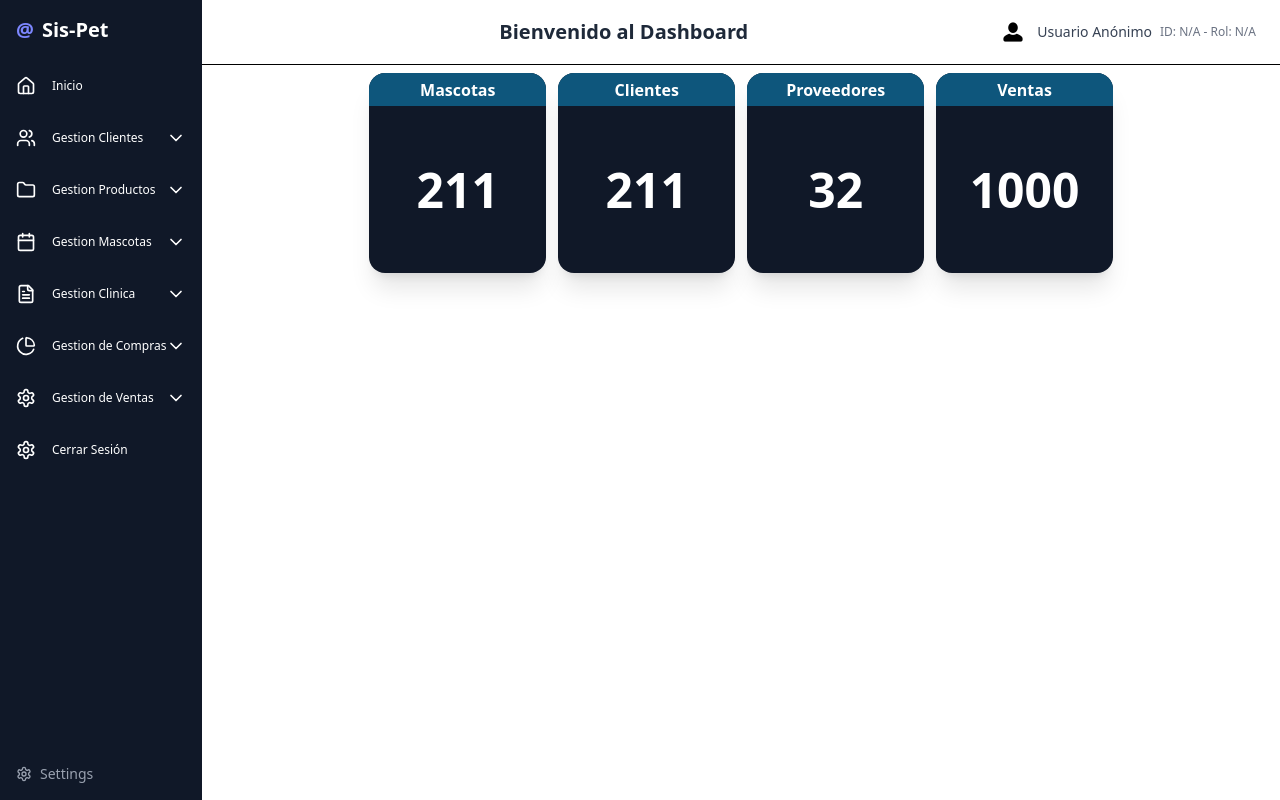
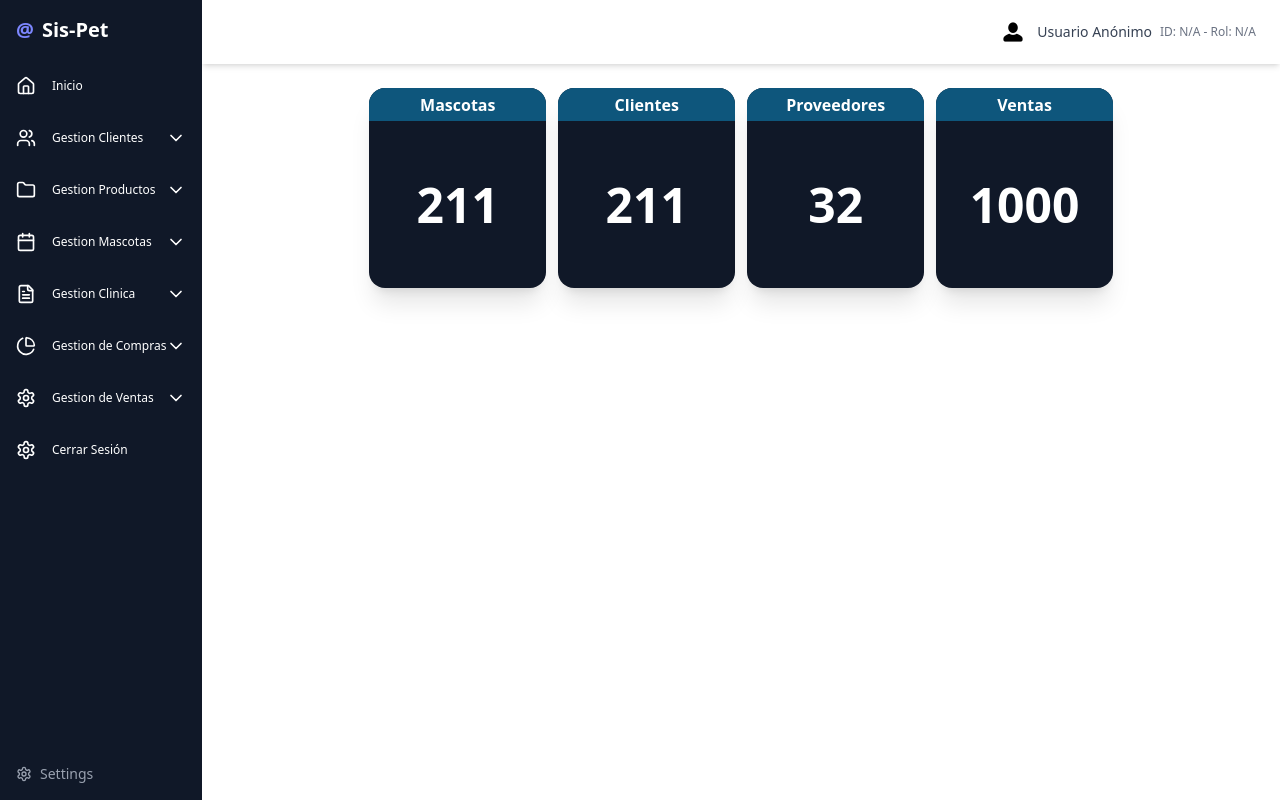
Before and after one commit to mauridevcde/Front_sis_vet, a Next.js app: page /dashboard in a window 1280 px wide. Built offline with nearby package versions, Linux system fonts and the light colour scheme.

Commit message:
comienzo de modulo cliente

```diff
--- a/src/app/dashboard/layout.tsx
+++ b/src/app/dashboard/layout.tsx
@@ -217,11 +217,9 @@ export default function DashboardLayout({
 
       {/* Main */}
       <main className="flex-2 bg-white w-auto  ml-0 transition-all duration-300">
-        <header className="flex items-center justify-between px-6 py-4 border-b">
+        <header className="flex items-center justify-between px-6 py-4  bg-white shadow-md">
           <div className="w-1 px-3 py-2 bordertext-sm focus:outline-none focus:ring-2 focus:ring-indigo-500" />
-          <h1 className="text-xl font-semibold text-gray-800">
-            Bienvenido al Dashboard
-          </h1>
+
           <div className="flex items-center space-x-4">
             <div className="flex items-center space-x-2">
               <Image
@@ -241,7 +239,7 @@ export default function DashboardLayout({
             </div>
           </div>
         </header>
-        <div className="flex justify-center  gap-3 w-auto h-auto  p-2  ">
+        <div className="flex mt-4 justify-center  gap-3 w-auto h-auto  p-2">
           {children}
         </div>
       </main>
```
